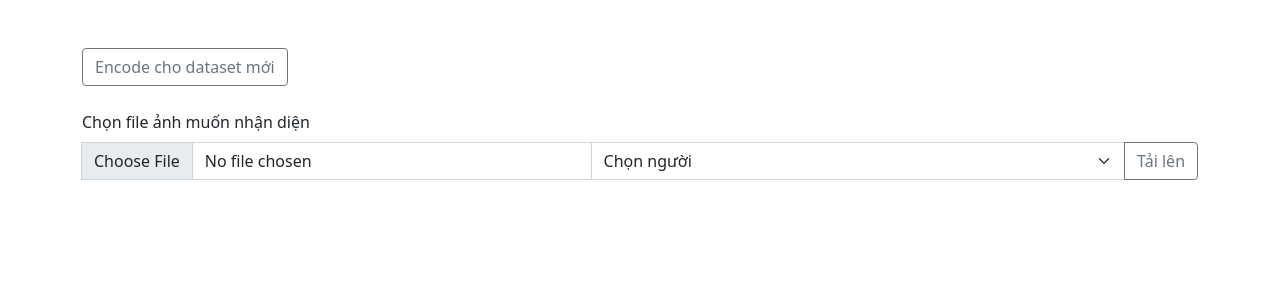
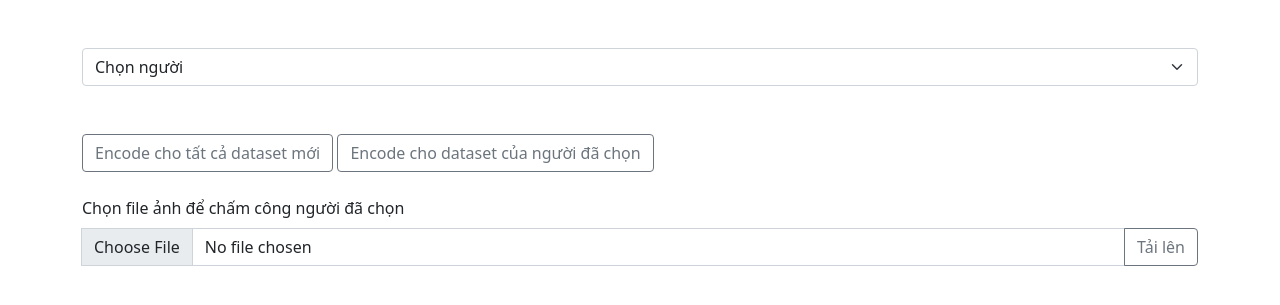
Before and after one commit to huydq2152/face-recog-attendance, a Flask app: page / in a window 1280 px wide. Shown: the part 82-387 px from the top of the page. Run offline with Flask 3, Linux system fonts and the light colour scheme; data that the repository does not hold is empty.

Commit message:
add api for encode face by selected person_id

```diff
--- a/app.py
+++ b/app.py
@@ -58,8 +58,16 @@ def encode_faces():
     person_id_still_not_encode = dataset_folders - encodings_files_name
     encode(dataset_folder, encodings_folder, 'hog', person_id_still_not_encode)
 
-    # encode(dataset_folder, encodings_folder, 'hog')
     return jsonify({'message': 'Encode_faces done.'})
+
+@app.route('/encode_face', methods=['POST'])
+def encode_face():
+    data = request.get_json()
+    if('person_id' not in data):
+        return jsonify({'message': 'Person_id is empty.'})
+    person_id = data.get('person_id')
+    encode('dataset', 'encodings', 'hog', [person_id])
+    return jsonify({'message': 'Encode_face done.'})
 
 @app.route('/upload_dataset', methods=['POST'])
 def upload_dataset():
--- a/recognize_faces_image.py
+++ b/recognize_faces_image.py
@@ -25,6 +25,7 @@ def recognition(person_id, encodings_folder_name, image_path, detection_method):
         if match:
             name = data["names"][0]
             res = True
+            break
         names.append(name)
 
     for ((top, right, bottom, left), name) in zip(boxes, names):
--- a/static/js/main.js
+++ b/static/js/main.js
@@ -1,5 +1,6 @@
 $(document).ready(function () {
   var selectId = $("#selectId");
+  var encodeFacesBtn = $("#encodeFacesBtn");
   var encodeFaceBtn = $("#encodeFaceBtn");
 
   $.ajax({
@@ -16,7 +17,7 @@ $(document).ready(function () {
     });
   });
 
-  encodeFaceBtn.on("click", function () {
+  encodeFacesBtn.on("click", function () {
     $.ajax({
       url: "/encode_faces",
       type: "POST",
@@ -25,4 +26,17 @@ $(document).ready(function () {
       alert(data.message);
     });
   });
+
+  encodeFaceBtn.on("click", function () {
+    var person_id = selectId.val();
+    console.log("person_id", person_id);
+    $.ajax({
+      url: "/encode_face",
+      type: "POST",
+      contentType: "application/json",
+      data: JSON.stringify({ person_id: person_id }),
+    }).done(function (data) {
+      alert(data.message);
+    });
+  });
 });
--- a/templates/index.html
+++ b/templates/index.html
@@ -1,25 +1,21 @@
 {% extends 'layout.html' %} {% block body %}
+<br /><br />
 <div class="container">
+  <select class="form-select" name="selected_id" required id="selectId">
+    <option value="" disabled selected>Chọn người</option>
+  </select>
+  <br /><br />
+  <button type="button" class="btn btn-outline-secondary" id="encodeFacesBtn">
+    Encode cho tất cả dataset mới
+  </button>
+  <button type="button" class="btn btn-outline-secondary" id="encodeFaceBtn">
+    Encode cho dataset của người đã chọn
+  </button>
   <br /><br />
   <form action="#" method="POST" enctype="multipart/form-data">
-    <button type="button" class="btn btn-outline-secondary" id="encodeFaceBtn">
-      Encode cho dataset mới
-    </button>
-    <br /><br />
     <div class="input-group">
-      <label for="formFile" class="form-label w-100"
-        >Chọn file ảnh muốn nhận diện</label
-      >
-      <input
-        type="file"
-        class="form-control"
-        name="image_name"
-        required
-        id="formFile"
-      />
-      <select class="form-select" name="selected_id" required id="selectId">
-        <option value="" disabled selected>Chọn người</option>
-      </select>
+      <label for="formFile" class="form-label w-100">Chọn file ảnh để chấm công người đã chọn</label>
+      <input type="file" class="form-control" name="image_name" required id="formFile" />
       <input type="submit" value="Tải lên" class="btn btn-outline-secondary" />
     </div>
   </form>
@@ -31,18 +27,11 @@
   <table>
     <tr>
       <td>
-        <img
-          class="rounded float-left img-fluid"
-          src="/static/upload/{{ upload_image }}"
-          alt=""
-        />
+        <img class="rounded float-left img-fluid" src="/static/upload/{{ upload_image }}" alt="" />
       </td>
       <td>
-        <img
-          class="rounded float-right img-fluid"
-          src="/static/face-detect-and-recognition/predict/{{ upload_image }}"
-          alt=""
-        />
+        <img class="rounded float-right img-fluid" src="/static/face-detect-and-recognition/predict/{{ upload_image }}"
+          alt="" />
       </td>
     </tr>
   </table>
```
Also changed, not shown: README.md, test_img/test_nguoi1_1.png (added), test_img/test_nguoi2_1.png (added), test_img/test_nguoi3_1.png (added), test_img/test_nguoi4_1.png (added), test_img/test_nguoi5_1.jpg (added), test_img/test_nguoi6_1.jpg (added), test_img/test_nguoi6_2.jpg (added).
